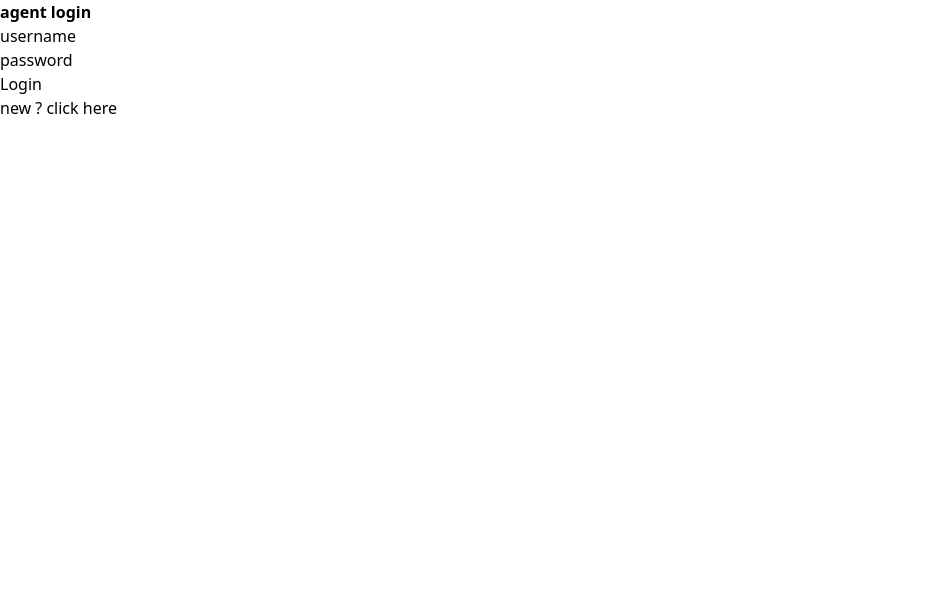
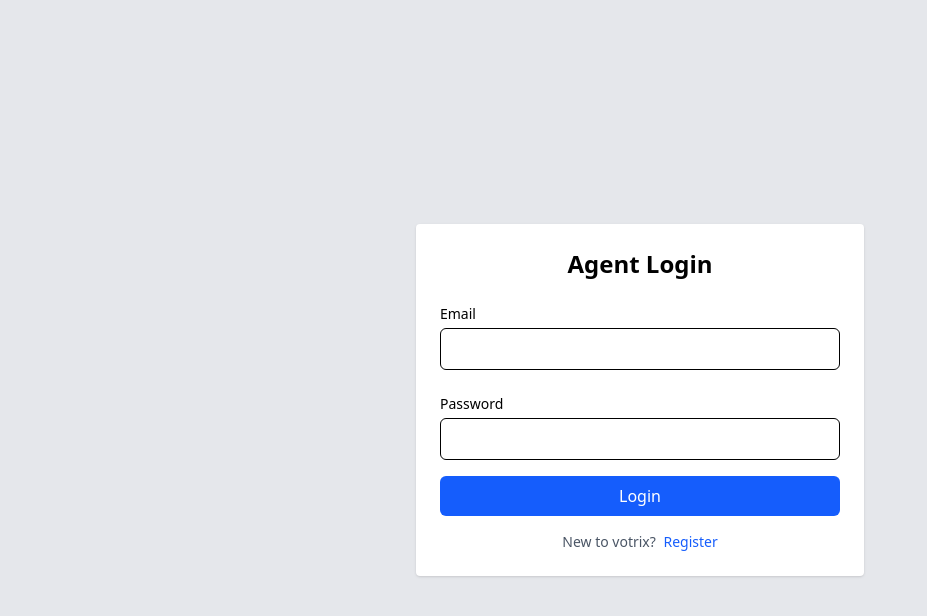
Before and after one commit to Amith567/Votrix_frontend, a React (Vite) app in the folder client/: page /agent/login in a window 1280 px wide. Shown: the top 616 px of the page, without its empty margins (0-927 px from the left). Built offline with nearby package versions, Linux system fonts and the light colour scheme.

Commit message:
agent/login complete

```diff
--- a/client/src/pages/official/OfficialLogin.jsx
+++ b/client/src/pages/official/OfficialLogin.jsx
@@ -2,38 +2,52 @@ import { useNavigate } from 'react-router-dom'
 
 const OfficialLogin = () => {
   const navigate = useNavigate()
+
   return (
-    <>
-<form class="max-w-md mx-auto mt-10 bg-white p-6 rounded-lg shadow bg-gray-800">
-  <h2 class="text-2xl font-bold text-center mb-6">Official Login</h2>
+    <div className="w-full min-h-screen bg-gray-200 flex items-center justify-center">
 
-  <div class="mb-4">
-    <label class="block text-sm font-medium mb-1">Email</label>
+      <form className="max-w-md w-full bg-white p-6 rounded-lg shadow">
+        <h2 className="text-2xl font-bold text-center mb-6">
+          Official Login
+        </h2>
+
+        <div className="mb-4">
+          <label className="block text-sm font-medium mb-1">
+            Email
+          </label>
           <input
             type="email"
-      class="w-full px-3 py-2 border rounded-md focus:ring-2 focus:ring-blue-500"/>
-  </div>
-
-  <div class="mb-4">
-    <label class="block text-sm font-medium mb-1">Password</label>
-    <input
-      type="password"
-      class="w-full px-3 py-2 border rounded-md focus:ring-2 focus:ring-blue-500"
+            className="w-full px-3 py-2 border rounded-md focus:ring-2 focus:ring-blue-500"
           />
         </div>
 
+        <div className="mb-4">
+          <label className="block text-sm font-medium mb-1">
+            Password
+          </label>
+          <input
+            type="password"
+            className="w-full px-3 py-2 border rounded-md focus:ring-2 focus:ring-blue-500"
+          />
+        </div>
 
-  <button class="w-full bg-blue-600 text-white py-2 rounded-md hover:bg-blue-700"type='submit' onClick={() => navigate('/official/dashboard')}>
+        <button
+          type="button"
+          onClick={() => navigate('/official/dashboard')}
+          className="w-full bg-blue-600 text-white py-2 rounded-md hover:bg-blue-700"
+        >
           Login
         </button>
 
-  <p class="text-sm text-center mt-4 text-gray-600">
-    forgot password ?
-    <a class="text-blue-600 hover:underline">Click here</a>
+        <p className="text-sm text-center mt-4 text-gray-600">
+          Forgot password?
+          <span className="text-blue-600 hover:underline ml-1 cursor-pointer">
+            Click here
+          </span>
         </p>
       </form>
 
-    </>
+    </div>
   )
 }
 
--- a/client/src/pages/register/Login.jsx
+++ b/client/src/pages/register/Login.jsx
@@ -4,14 +4,21 @@ const Login = () => {
   const navigate = useNavigate()
   return (
     <>
-      <strong>agent login</strong>
-      <form action="">
-        <p>username</p>
-        <p>password</p>
-        <input type="submit" value="Login" onClick={() => navigate('/agent/add/user')} />
-      </form>
-      <p onClick={() => navigate('/agent/register')}>new ? click here</p>
-
+<div className="w-full min-h-screen bg-gray-200 flex items-center justify-center">
+  <form action="" className="max-w-md w-full bg-white p-6 shadow rounded">
+    <h2 className="text-2xl text-center font-bold mb-6">Agent Login</h2>
+    <div className="mb-6">
+      <label className="block mb-1 text-sm font-medium">Email</label>
+      <input type="email" className="w-full px-3 py-2 border rounded-md focus:ring-2 focus:ring-blue-500" />
+    </div>
+    <div className="mb-4">
+      <label className="block text-sm mb-1 font-medium">Password</label>
+      <input type="password" className="w-full rounded-md border px-3 py-2 focus:ring-2 focus:ring-blue-500"/>
+    </div>
+    <button type='button' className="w-full bg-blue-600 text-white rounded-md py-2 hover:bg-blue-700" onClick={()=>navigate('/agent/add/user')}>Login</button>
+<p className="text-sm text-center mt-4 text-gray-600">New to votrix? <span className="text-blue-600 hover:underline ml-1 cursor-pointer" onClick={()=>navigate('/agent/register')}>Register</span></p>
+  </form>
+</div>
     </>
   )
 }
```
Lines whose indentation alone changed are shown as unchanged.
